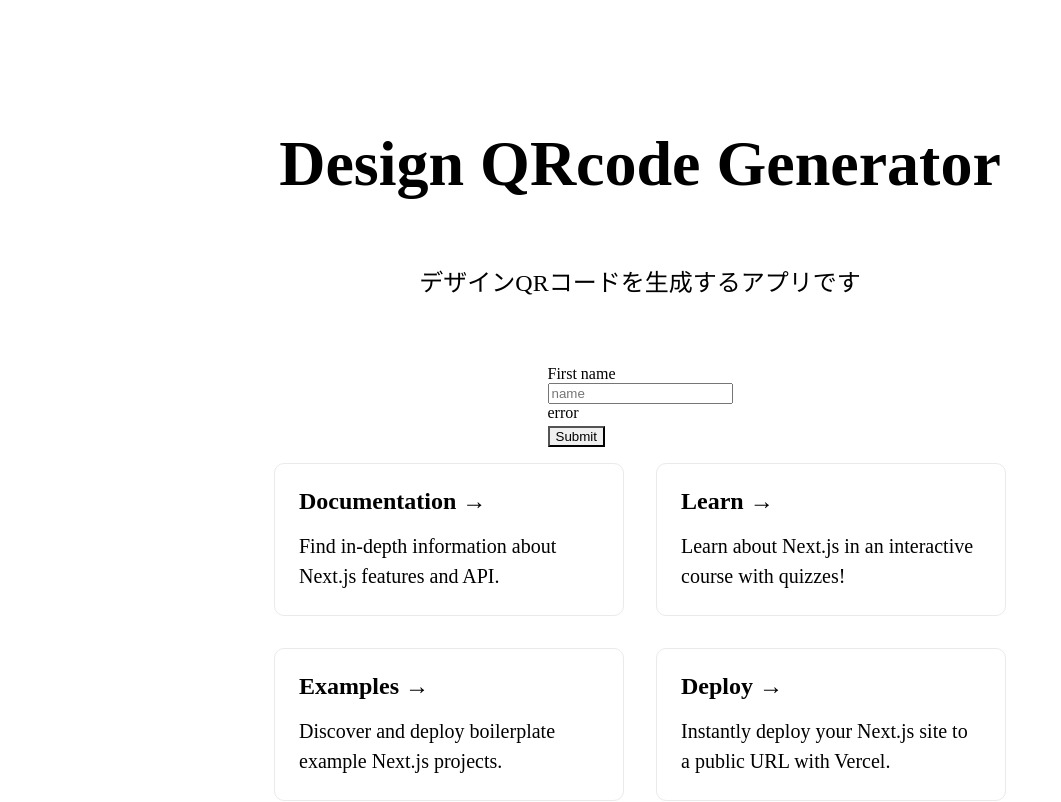
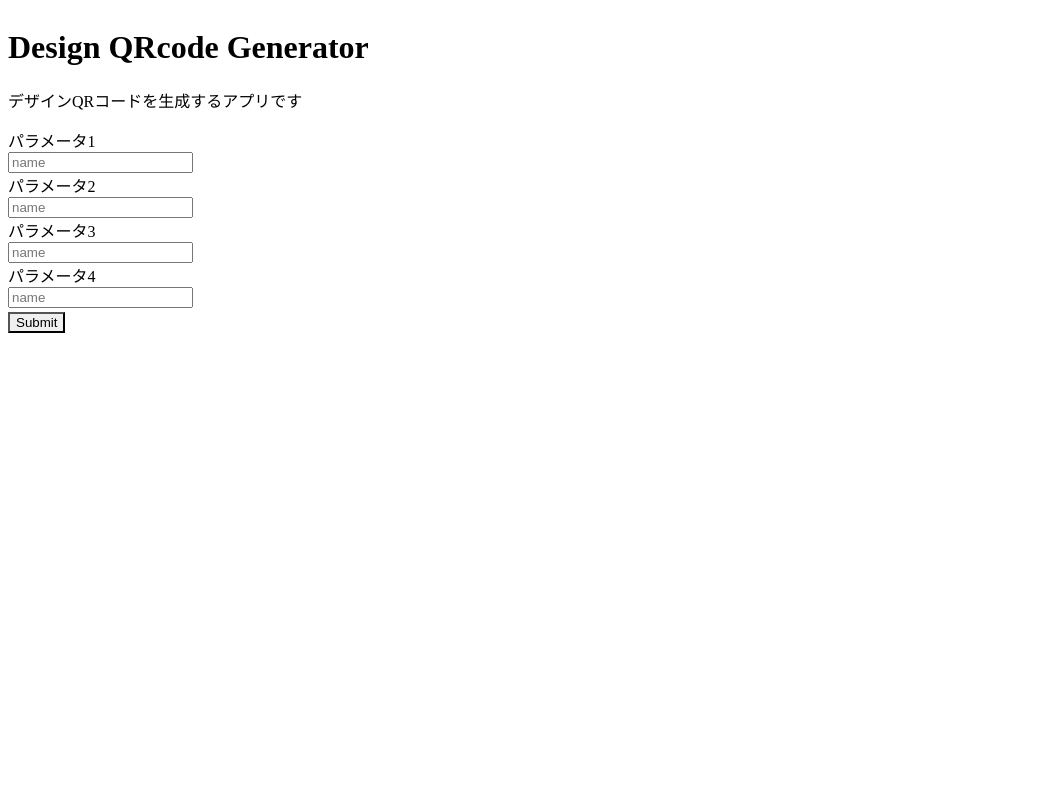
Before and after one commit to oNqNu/qrcode-app-frontend, a Next.js app: page / in a window 1280 px wide. Shown: the top 802 px of the page, without its empty margins (0-1061 px from the left). Built offline with nearby package versions, Linux system fonts and the light colour scheme.

Commit message:
remove: default css

```diff
--- a/pages/index.tsx
+++ b/pages/index.tsx
@@ -1,16 +1,9 @@
-import type { NextPage } from 'next';
-import Head from 'next/head';
-import Image from 'next/image';
-import styles from '../styles/Home.module.css';
+import type { NextPage } from "next";
+import Head from "next/head";
+import Image from "next/image";
 
-import { useForm } from 'react-hook-form';
-import {
-  FormErrorMessage,
-  FormLabel,
-  FormControl,
-  Input,
-  Button,
-} from '@chakra-ui/react';
+import { useForm } from "react-hook-form";
+import { Flex, FormLabel, FormControl, Input, Button } from "@chakra-ui/react";
 
 const Home: NextPage = () => {
   const {
@@ -20,35 +13,65 @@ const Home: NextPage = () => {
   } = useForm();
 
   function onSubmit() {
-    console.log('test');
+    console.log("test");
   }
   return (
-    <div className={styles.container}>
+    <Flex>
       <Head>
         <title>Design QRcode Generator</title>
         <meta name="description" content="Generated by create next app" />
         <link rel="icon" href="/favicon.ico" />
       </Head>
 
-      <main className={styles.main}>
-        <h1 className={styles.title}>Design QRcode Generator</h1>
+      <main>
+        <h1>Design QRcode Generator</h1>
 
-        <p className={styles.description}>
-          デザインQRコードを生成するアプリです
-        </p>
+        <p>デザインQRコードを生成するアプリです</p>
 
         <form onSubmit={handleSubmit(onSubmit)}>
           <FormControl isInvalid={true}>
-            <FormLabel htmlFor="name">First name</FormLabel>
+            <FormLabel htmlFor="name">パラメータ1</FormLabel>
             <Input
               id="name"
               placeholder="name"
-              {...register('name', {
-                required: 'This is required',
-                minLength: { value: 4, message: 'Minimum length should be 4' },
+              {...register("name", {
+                required: "This is required",
+                minLength: { value: 4, message: "Minimum length should be 4" },
               })}
             />
-            <FormErrorMessage>error</FormErrorMessage>
+          </FormControl>
+          <FormControl isInvalid={true}>
+            <FormLabel htmlFor="name">パラメータ2</FormLabel>
+            <Input
+              id="name"
+              placeholder="name"
+              {...register("name", {
+                required: "This is required",
+                minLength: { value: 4, message: "Minimum length should be 4" },
+              })}
+            />
+          </FormControl>
+          <FormControl isInvalid={true}>
+            <FormLabel htmlFor="name">パラメータ3</FormLabel>
+            <Input
+              id="name"
+              placeholder="name"
+              {...register("name", {
+                required: "This is required",
+                minLength: { value: 4, message: "Minimum length should be 4" },
+              })}
+            />
+          </FormControl>
+          <FormControl isInvalid={true}>
+            <FormLabel htmlFor="name">パラメータ4</FormLabel>
+            <Input
+              id="name"
+              placeholder="name"
+              {...register("name", {
+                required: "This is required",
+                minLength: { value: 4, message: "Minimum length should be 4" },
+              })}
+            />
           </FormControl>
           <Button
             mt={4}
@@ -59,51 +82,8 @@ const Home: NextPage = () => {
             Submit
           </Button>
         </form>
-
-        <div className={styles.grid}>
-          <a href="https://nextjs.org/docs" className={styles.card}>
-            <h2>Documentation &rarr;</h2>
-            <p>Find in-depth information about Next.js features and API.</p>
-          </a>
-
-          <a href="https://nextjs.org/learn" className={styles.card}>
-            <h2>Learn &rarr;</h2>
-            <p>Learn about Next.js in an interactive course with quizzes!</p>
-          </a>
-
-          <a
-            href="https://github.com/vercel/next.js/tree/canary/examples"
-            className={styles.card}
-          >
-            <h2>Examples &rarr;</h2>
-            <p>Discover and deploy boilerplate example Next.js projects.</p>
-          </a>
-
-          <a
-            href="https://vercel.com/new?utm_source=create-next-app&utm_medium=default-template&utm_campaign=create-next-app"
-            className={styles.card}
-          >
-            <h2>Deploy &rarr;</h2>
-            <p>
-              Instantly deploy your Next.js site to a public URL with Vercel.
-            </p>
-          </a>
-        </div>
       </main>
-
-      <footer className={styles.footer}>
-        <a
-          href="https://vercel.com?utm_source=create-next-app&utm_medium=default-template&utm_campaign=create-next-app"
-          target="_blank"
-          rel="noopener noreferrer"
-        >
-          Powered by{' '}
-          <span className={styles.logo}>
-            <Image src="/vercel.svg" alt="Vercel Logo" width={72} height={16} />
-          </span>
-        </a>
-      </footer>
-    </div>
+    </Flex>
   );
 };
 
```
